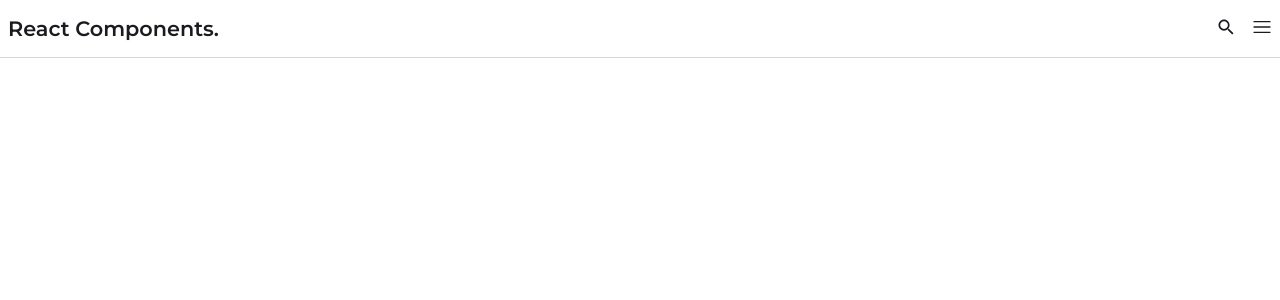
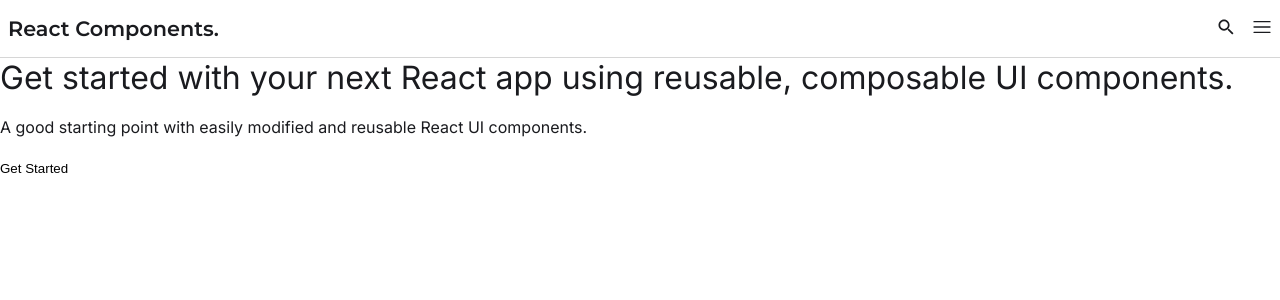
Before and after one commit to Jensaboi/react-component-library, a React (Vite) app: page / in a window 1280 px wide. Shown: the top 300 px of the page. Built offline with nearby package versions, Linux system fonts and the light colour scheme.

Commit message:
starting point on components page

```diff
--- a/src/hooks/useTabs.jsx
+++ b/src/hooks/useTabs.jsx
@@ -7,5 +7,5 @@
         setTab(selectedTab)
     }
 
-    return { tab, setCurrentTab}
+    return [ tab , setCurrentTab]
 }
--- a/src/index.css
+++ b/src/index.css
@@ -163,6 +163,18 @@
 
 }
 
+/*Hero section*/
+
+.hero-section{
+    width: 100%;
+}
+
+.hero-section h1{
+    font-family: 'Inter', sans-serif;
+    font-weight: 400;
+    font-size: 2rem;
+
+}
 .success{
     background-color: #ECFDF5;
     color: #047857;
--- a/src/pages/ComponentsPage.jsx
+++ b/src/pages/ComponentsPage.jsx
@@ -1,10 +1,24 @@
 import React from "react"
 import Header from "../componets/Header"
+import useTabs from "../hooks/useTabs"
+import BannersTab from "../tabs/BannersTab"
+import ButtonsTab from "../tabs/ButtonsTab"
+import BadgesTab from "../tabs/BadgesTab"
 
 export default function ComponentsPage(){
+    const [tab, setCurrentTab ] = useTabs(0)
+
+    const allTabs = [
+        {label: 'Buttons', tab: <ButtonsTab />},
+        {label: 'Banners', tab: <BannersTab />},
+        {label: 'Badges', tab: <BadgesTab />}
+    ]
     return(
         <main>
             <Header />
+            <section>
+
+            </section>
         </main>
     )
 }
--- a/src/pages/LandingPage.jsx
+++ b/src/pages/LandingPage.jsx
@@ -1,4 +1,5 @@
 import Header from "../componets/Header"
+import { Link } from "react-router-dom"
 
 export default function LandingPage(){
 
@@ -6,7 +7,17 @@
         <>
         <Header />
         <main>
-
+        <section className="hero-section">
+            <h1>Get started with your next React app using reusable, composable UI components.</h1>
+            <br/>
+            <p>A good starting point with easily modified and reusable React UI components.</p>
+            <br />
+            <button className="button-reset">
+                <Link className="link-reset" to="">
+                    Get Started
+                </Link>
+            </button>
+        </section>
         </main>
         </>
     )
--- /dev/null
+++ b/src/tabs/BadgesTab.jsx
@@ -0,0 +1,9 @@
+import React from "react"
+
+export default function BadgesTab(){
+    return(
+        <section>
+            <h2>Badges</h2>
+        </section>
+    )
+}
--- /dev/null
+++ b/src/tabs/BannersTab.jsx
@@ -0,0 +1,9 @@
+import React from "react"
+
+export default function BannersTab(){
+    return(
+        <section>
+            <h2>Banners</h2>
+        </section>
+    )
+}
--- /dev/null
+++ b/src/tabs/ButtonsTab.jsx
@@ -0,0 +1,9 @@
+import React from "react"
+
+export default function ButtonsTab(){
+    return (
+        <section>
+            <h2>Buttons</h2>
+        </section>
+    )
+}
```
Also changed, not shown: src/componets/HamburgerMenu.jsx (line endings or trailing spaces).
